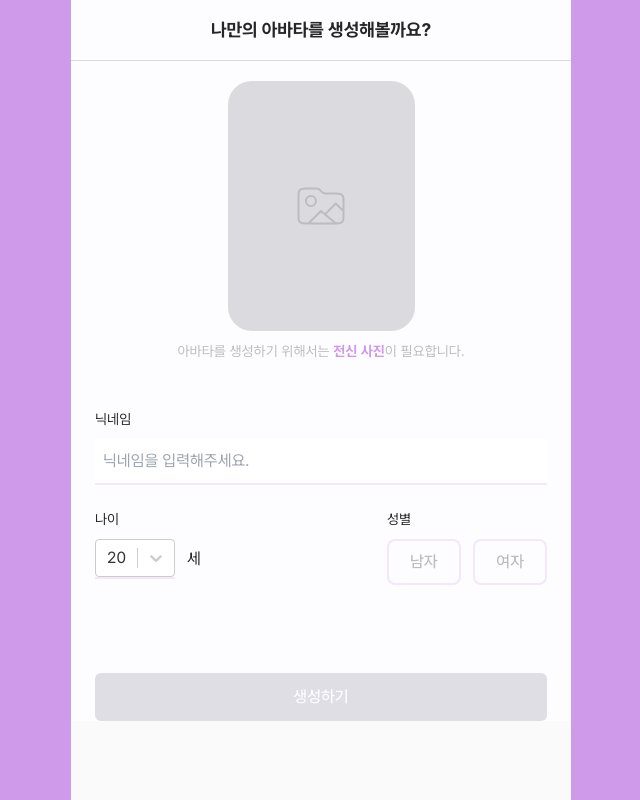
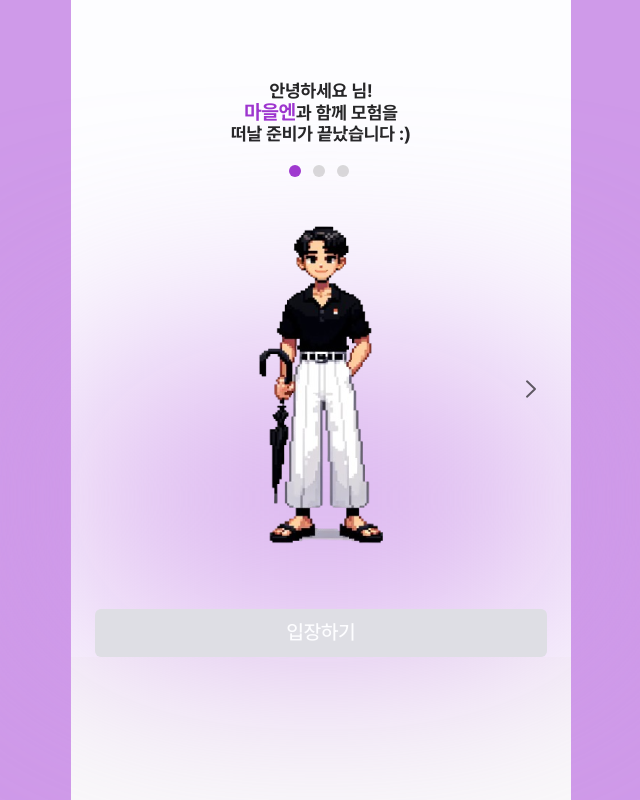
Before and after one commit to dorongee/frontend, a Next.js app in the folder frontend/: page /create in a window 1280 px wide. Shown: the whole page, without its empty margins (319-959 px from the left). Built offline with nearby package versions, Linux system fonts and the light colour scheme; no server answers.

Commit message:
feat: create 화면 수정

```diff
--- a/frontend/src/app/create/page.tsx
+++ b/frontend/src/app/create/page.tsx
@@ -10,22 +10,9 @@ import {
 } from 'react';
 import folderImage from 'public/images/folder.svg';
 import Select from 'react-select';
-import {
-  AGE_OPTIONS,
-  CHEERING_IMG_KEY,
-  DESPAIR_IMG_KEY,
-  MAX_IMAGE_BYTE,
-  NORMAL_IMG_KEY,
-  USER_ID_KEY,
-} from '../../constants';
+import { AGE_OPTIONS, MAX_IMAGE_BYTE } from '../../constants';
 import Button from '../../components/Button';
 import { Gender, SelectType } from '../../types';
-import {
-  registerUserCheeringImage,
-  registerUserDespairImage,
-  registerUserNormalImage,
-  registerUserProfile,
-} from '../../service/user';
 import Loading from '../../components/create/loading';
 import Complete from '../../components/create/complete';
 import { notifyToast } from '../../service/notify';
@@ -39,7 +26,7 @@ export default function CreatePage() {
   const [buttonActive, setButtonActive] = useState(false);
   const [currentState, setCurrentState] = useState<
     'create' | 'loading' | 'complete'
-  >('create');
+  >('complete');
 
   const fileInput = useRef() as MutableRefObject<HTMLInputElement>;
 
@@ -59,21 +46,9 @@ export default function CreatePage() {
 
   const handleClick = () => {
     setCurrentState('loading');
-    // registerUserProfile(nickname, age.value, gender)
-    //   .then((res) => res.user_data_id)
-    //   .then(async (userId) => {
-    //     sessionStorage.setItem(USER_ID_KEY, userId.toString());
-    //     const normal = await registerUserNormalImage(userId, imageFile);
-    //     // const cheering = await registerUserCheeringImage(userId, imageFile);
-    //     // const despair = await registerUserDespairImage(userId, imageFile);
-    //     // sessionStorage.setItem(CHEERING_IMG_KEY, cheering.url);
-    //     // sessionStorage.setItem(DESPAIR_IMG_KEY, despair.url);
-    //     sessionStorage.setItem(NORMAL_IMG_KEY, normal.url);
-    //     setCurrentState('complete');
-    //   });
     setTimeout(() => {
       setCurrentState('complete');
-    }, 2000);
+    }, 5000);
   };
 
   useEffect(() => {
--- /dev/null
+++ b/frontend/src/components/create/Processdot.tsx
@@ -0,0 +1,7 @@
+interface DotProps extends React.HTMLAttributes<HTMLDivElement> {
+  isActive: boolean;
+}
+export default function Dot({ isActive }: DotProps) {
+  const color = isActive ? 'bg-[#9E36CF]' : 'bg-[#D9D9D9]';
+  return <div className={`${color} w-[12px] h-[12px] rounded-full`}></div>;
+}
--- /dev/null
+++ b/frontend/src/components/create/Processdots.tsx
@@ -0,0 +1,15 @@
+import Dot from './Processdot';
+
+interface Props {
+  currentNumber: number;
+}
+
+export default function Processdots({ currentNumber }: Props) {
+  return (
+    <div className=" w-[64px] h-[12px] flex gap-3">
+      {[0, 1, 2].map((i) => (
+        <Dot isActive={i === currentNumber} key={i} />
+      ))}
+    </div>
+  );
+}
--- a/frontend/src/components/create/complete.tsx
+++ b/frontend/src/components/create/complete.tsx
@@ -2,8 +2,9 @@
 
 import Image from 'next/image';
 import Button from '../Button';
-import { CHEERING_IMG_KEY, NORMAL_IMG_KEY } from '../../constants';
 import { useRouter } from 'next/navigation';
+import Processdots from './Processdots';
+import { useState } from 'react';
 
 type Props = {
   nickname: string;
@@ -11,17 +12,27 @@ type Props = {
 
 export default function Complete({ nickname }: Props) {
   const router = useRouter();
+  const [currentPage, setCurrentPage] = useState(0);
 
-  const productName = '마을엔';
   return (
     <section className="relative flex flex-col h-full">
-      <div className="mt-[80px] text-[18px] font-bold leading-[21.6px]">
-        <p>{`안녕하세요 ${nickname}님!`}</p>
-        <p>{`[${productName}]과 함께 모험을`}</p>
-        <p>{`떠날 준비가 끝났습니다 :)`}</p>
+      <TitleCompoenent currentPage={currentPage} nickname={nickname} />
+      <div className="absolute h-[230px] w-full bg-dorong-primary-light blur-[125px] top-[384px]" />
+      <div className="mt-[20px] flex justify-center">
+        <Processdots currentNumber={currentPage} />
       </div>
-      <div className="absolute h-[230px] w-full bg-dorong-primary-light blur-[125px] top-[384px]" />
-      <div className="flex justify-center mt-[32px]">
+
+      <div className="flex justify-between mt-[32px] px-[24px]">
+        <Image
+          src={'/images/arrow-small-left.svg'}
+          alt="main-map"
+          width={32}
+          height={32}
+          className={`z-10 opacity-60 ${
+            currentPage === 0 && 'invisible'
+          } cursor-pointer`}
+          onClick={() => setCurrentPage((prev) => prev - 1)}
+        />
         <Image
           src={'/images/avatar.png'}
           alt="main-map"
@@ -29,17 +40,68 @@ export default function Complete({ nickname }: Props) {
           height={377}
           className="z-10"
         />
+        <Image
+          src={'/images/arrow-small-right.svg'}
+          alt="main-map"
+          width={32}
+          height={32}
+          className={`z-10 opacity-60 ${
+            currentPage === 2 && 'invisible'
+          } cursor-pointer`}
+          onClick={() => setCurrentPage((prev) => prev + 1)}
+        />
       </div>
-      <div className=" w-full px-6  h-[48px] text-dorong-white mt-10 z-10 ">
+      <div className=" w-full px-6  h-[48px] text-dorong-white mt-10 z-10 text-[20px] leading-[23.6px] font-medium">
         <Button
-          isAvailable={true}
+          isAvailable={currentPage === 2}
           onClick={() => {
             router.push('/village');
           }}
         >
-          시작해 볼까요?
+          입장하기
         </Button>
       </div>
     </section>
   );
 }
+
+function TitleCompoenent({
+  currentPage,
+  nickname,
+}: {
+  currentPage: number;
+  nickname: string;
+}) {
+  console.log(currentPage);
+  if (currentPage === 0)
+    return (
+      <div className="mt-[80px] text-[18px] font-bold leading-[21.6px] text-dorong-black">
+        <p>{`안녕하세요 ${nickname}님!`}</p>
+        <p>
+          <strong className="text-[20px] text-dorong-primary-main leading-[21.6px] font-bold">
+            마을엔
+          </strong>
+          과 함께 모험을
+        </p>
+        <p>{`떠날 준비가 끝났습니다 :)`}</p>
+      </div>
+    );
+  if (currentPage === 1) {
+    return (
+      <div className="mt-[80px] text-[18px] font-bold leading-[21.6px] text-dorong-black">
+        <p>{`마을마다 있는`}</p>
+        <p>{'퀘스트를 수행하며'}</p>
+        <p>{`아이템을 얻어보세요!`}</p>
+      </div>
+    );
+  }
+  if (currentPage === 2) {
+    return (
+      <div className="mt-[80px] text-[18px] font-bold leading-[21.6px] text-dorong-black">
+        <p>{`제주 속 다양한 마을들을`}</p>
+        <p>{'돌아다닐 준비가 되셨다면,'}</p>
+        <p>{`입장하기를 눌러주세요!`}</p>
+      </div>
+    );
+  }
+}
--- a/frontend/src/components/create/loading.tsx
+++ b/frontend/src/components/create/loading.tsx
@@ -12,7 +12,7 @@ export default function Loading() {
         </div>
       </div>
 
-      <div className="absolute flex flex-col justify-end w-full h-full pb-[109px] items-center">
+      <div className="absolute flex flex-col items-center justify-center w-full h-screen">
         <Image
           src="/images/main-map.png"
           alt="main-map"
```
